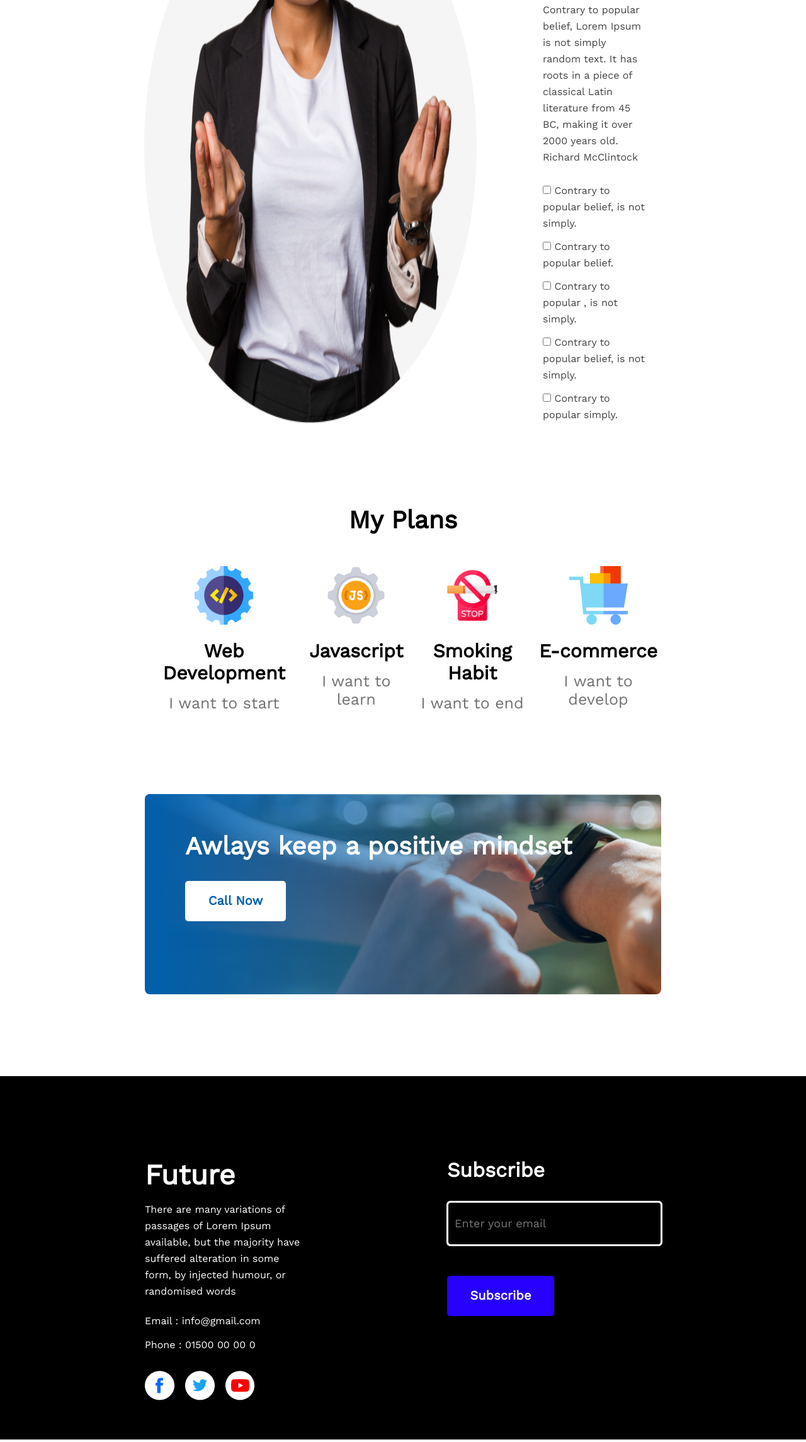
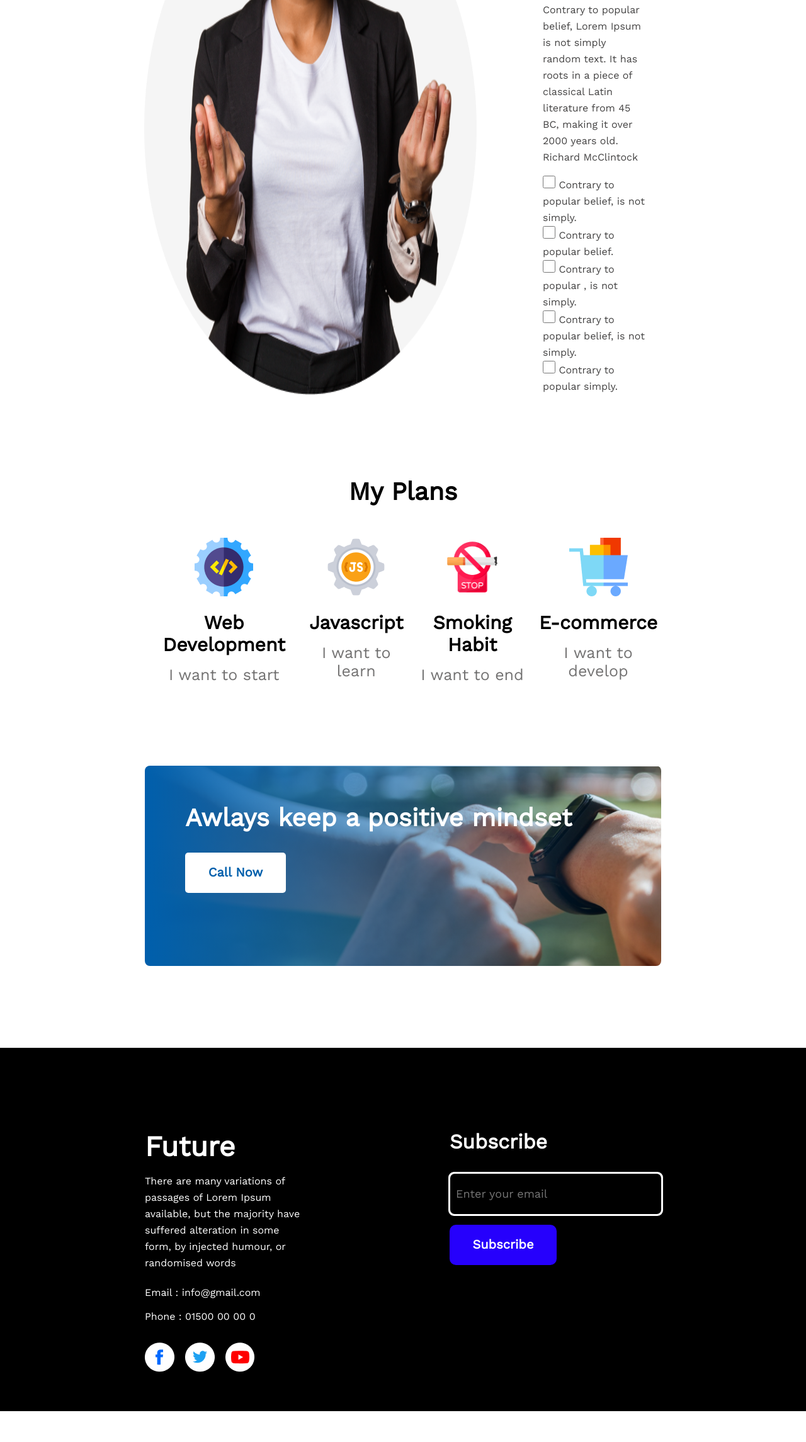
Before and after one commit to maharabope/assignment-no-1, a plain HTML site: page index.html in a window 1280 px wide. Shown: the part 1461-3751 px from the top of the page at 63% size. Drawn offline with nearby package versions, Linux system fonts and the light colour scheme.

Commit message:
finished assignment

```diff
--- a/index.html
+++ b/index.html
@@ -12,12 +12,13 @@
 
 </head>
 <body>
+    <!-- header banner -->
     <header class="banner">
          <div class="all-header">
-            <h1 class="m-header">
+            <h1 class="main-header">
                 All Thinks Are<br>Possible If You <br>believe
             </h1>
-            <p class="s-header">
+            <p class="sub-header">
                 There are many variations of passages of Lorem Ipsum<br>available, but the majority have suffered alteration in some <br>form, by injected humour, or randomized words
             </p>
             <div class="btn">
@@ -30,6 +31,7 @@
     </header>
 
     <main>
+        <!-- first section -->
         <section class="section">
             <div class="section1">
                 <img src="./images/person.png" alt="">
@@ -45,7 +47,9 @@
                         2000 years old. Richard McClintock
                     </p>
 
-                    <div class="checkbox">
+                    <!-- create checkbox -->
+
+                    <div class="check-list">
                         <input class="checkbox" type="checkbox" name="checkbox" id="" > Contrary to popular belief, is not simply. <br>
                         <input class="checkbox" type="checkbox" name="checkbox" id="" > Contrary to popular belief. <br>
                         <input class="checkbox" type="checkbox" name="checkbox" id="" > Contrary to popular , is not simply. <br>
@@ -56,6 +60,9 @@
                 </div>
             </div>
         </section>
+
+
+        <!-- my plan section -->
 
         <section class="what-do-i-next">
 
@@ -93,7 +100,9 @@
 
         </section>
 
-        <section class="last-section">
+        <!-- call now banner  -->
+
+        <section class="call-now-banner">
             <h1 class="call-now">
                 Awlays keep a positive
                 mindset  <br>
@@ -106,6 +115,9 @@
 
     </main>
 
+
+    <!-- add footer  -->
+
     <footer>
         <div class="all-footer">
             <div class="my-footer">
@@ -117,6 +129,7 @@
                     Email : info@gmail.com <br> <br>
                     Phone : 01500 00 00 0
                 </p>
+                <!-- set social link  -->
                 <div class="contact-img">
                     <div class="contact-img1"><img src="./images/icons/fb.png" alt=""></div>
                     <div class="contact-img1"><img src="./images/icons/twitter.png" alt=""></div>
@@ -127,6 +140,7 @@
                 <h1>
                     Subscribe
                 </h1>
+                <!-- add email input  -->
                 <input class="email" type="email" name="" id=" placeholder" placeholder="Enter your email"><br>
                 <button class="btn-subscribe"> Subscribe </button>
 
--- a/styles.css
+++ b/styles.css
@@ -4,7 +4,7 @@
     font-family: 'Work Sans', sans-serif;
 
 }
-
+/* banner style  */
 .banner{
     background-image: url(./images/banner/banner3.png);
     background-position: 0%;
@@ -21,7 +21,7 @@
 
 }
 
-.m-header{
+.main-header{
     font-weight: 700;
     font-size: 65px;
     text-align: right;
@@ -29,7 +29,7 @@
 
 }
 
-.s-header{
+.sub-header{
     font-weight: 400;
     font-size: 16px;
     line-height: 26px;
@@ -38,7 +38,7 @@
     color: white;
 }
 
-
+/* button style  */
 .btn{
     text-align: right;
 }
@@ -61,7 +61,7 @@
 
 }
 
-
+/* first section style  */
 .section{
     margin-left: 206px;
     margin-top: 131px;
@@ -98,14 +98,27 @@
     color: #444343;
 }
 
-.checkbox{
+/* checkbox style  */
+.check-list{
     margin-top: 16px;
 
     font-weight: 400;
     font-size: 16px;
     line-height: 26px;
     color: #444343;
+
 }
+
+.checkbox{
+    height: 20px;
+    width: 20px;
+    accent-color: rgb(255, 255, 255);
+    background-color: #2600fc;
+
+
+}
+
+/* my plan section style  */
 
 .what-do-i-next{
     margin: 130px 230px ;
@@ -153,6 +166,8 @@
     height: 92.96px;
 }
 
+/* call now banner style  */
+
 .call-now{
     font-weight: 700;
     font-size: 40px;
@@ -161,7 +176,8 @@
 
 }
 
-.last-section{
+.call-now-banner{
+    /* add gradient color on image  */
     background-image: linear-gradient(90deg, #005FAC 0%, rgba(0, 95, 172, 0) 100%), url(./images/watch.png);
     background-repeat: no-repeat;
     margin: 130px 230px;
@@ -171,6 +187,8 @@
     background-size: cover;
 
 }
+
+/* footer style  */
 
 .all-footer{
     display: flex;
@@ -220,6 +238,7 @@ footer{
 }
 
 .email{
+    /* add email input style  */
     margin-top: 31px;
     margin-bottom: 16px;
     width: 325px;
@@ -228,15 +247,16 @@ footer{
 
     font-size: 18px;
     background: none;
+    border: 1px;
+    outline: auto;
     color: #ffffff;
-    outline: auto;
-    border-radius: 5px;
+    border-radius: 8px;
     padding-left: 10px;
 
 
 }
 
-
+/* subscribe button style  */
 .btn-subscribe{
 
     color: #ffffff;
@@ -250,9 +270,6 @@ footer{
     left: 1210px;
     top: 578px;
     background: #2600fc;
-    border-radius: 5px;
+    border-radius: 10px;
     border: none;
-    margin-top: 32px;
-
-
 }
```
